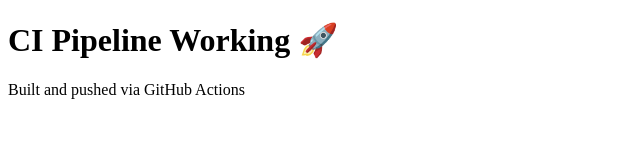
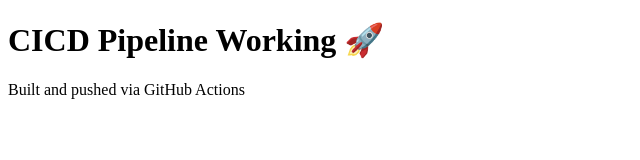
Before and after one commit to Bhushan362/eks-ci-demo, a plain HTML site: page app/index.html in a window 1280 px wide. Shown: the whole page, without its empty margins (0-640 px from the left). Drawn offline with Linux system fonts and the light colour scheme.

Commit message:
text change to the heading

```diff
--- a/app/index.html
+++ b/app/index.html
@@ -4,7 +4,7 @@
   <title>DevOps CI Pipeline</title>
 </head>
 <body>
-  <h1>CI Pipeline Working 🚀</h1>
+  <h1>CICD Pipeline Working 🚀</h1>
   <p>Built and pushed via GitHub Actions</p>
 </body>
 </html>
```
